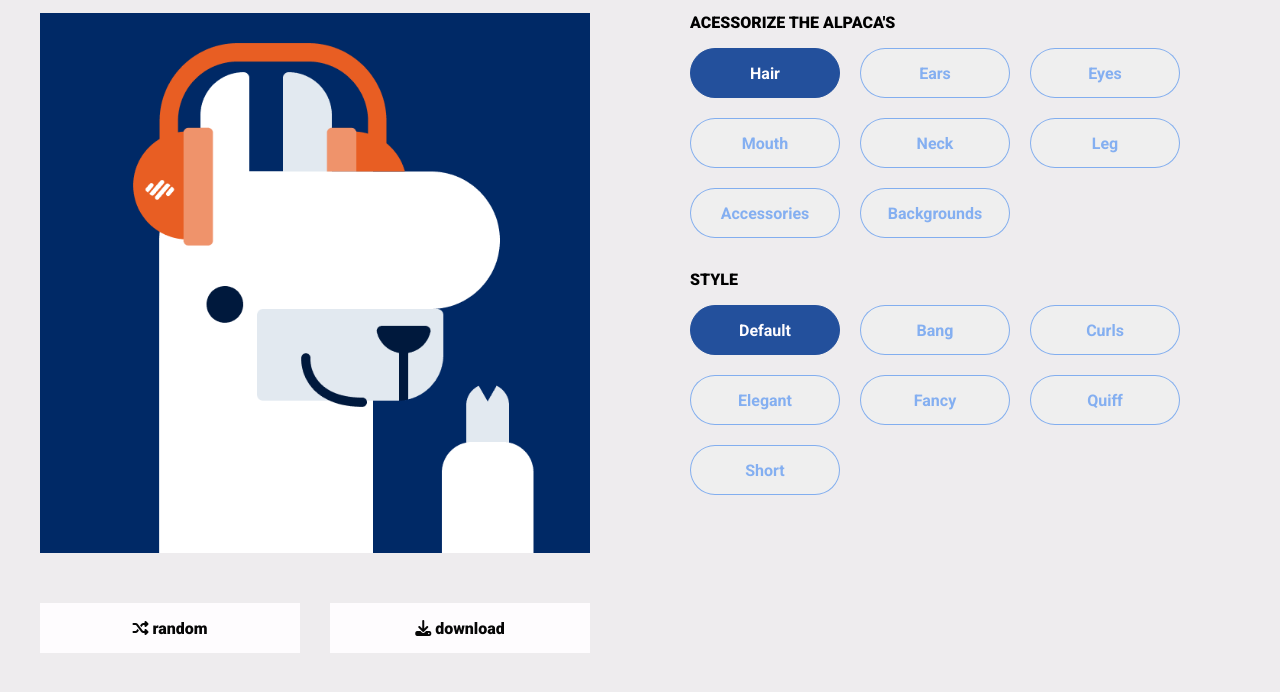
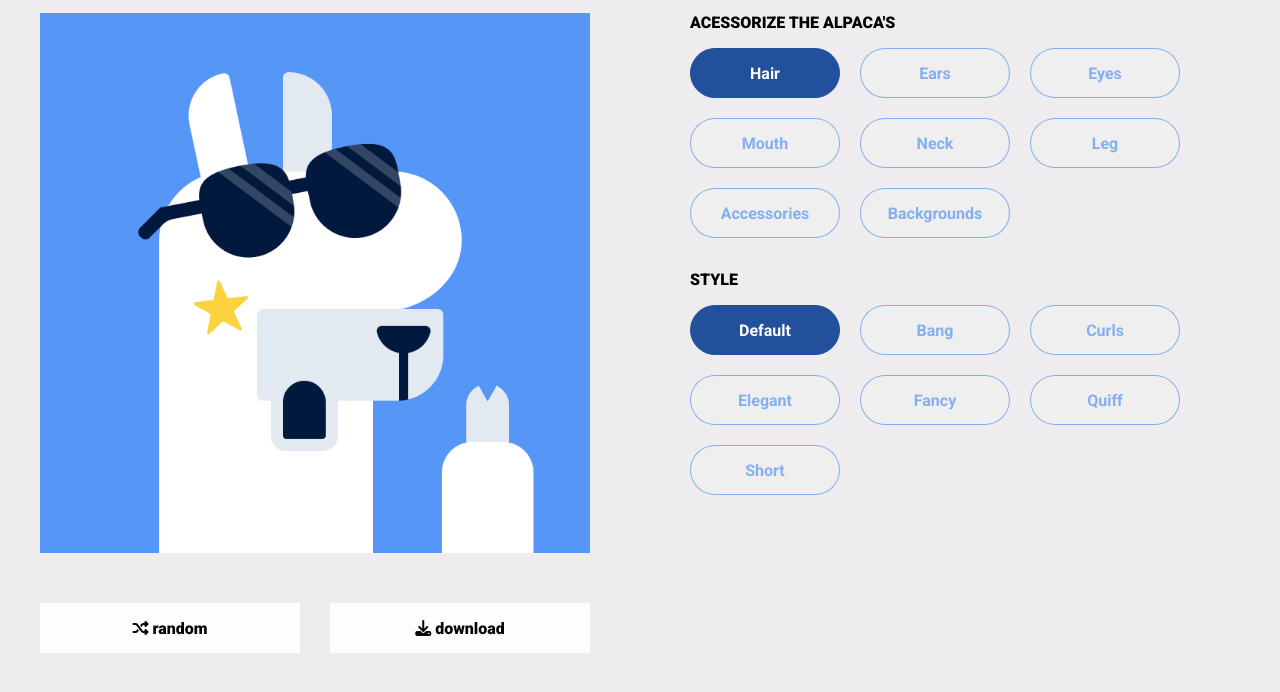
Before and after one commit to renildoJr/Alpaca-Image-Generator, a plain HTML site: page index.html in a window 1280 px wide. Both pictures are taken after a click on the button "random". Shown: the part 76-768 px from the top of the page. Drawn offline with Linux system fonts and the light colour scheme.

Commit message:
Random concluído

```diff
--- a/js/main.js
+++ b/js/main.js
@@ -17,19 +17,17 @@ const AlpacaLists = [
     {id: 3, category: "mouth",  parts: ["default", "astonished", "eating", "laugh", "tongue"]},
 ];
 
-// Criar funcionalidades para renderizar todas as imagens quando alteradas e outra para alterar somente a solicitada
 function generateAlpacaImage() {
     imageContainer.innerHTML = "";
     positions.map((position, index) => {
         if(index == 7) {
-            imageContainer.innerHTML+=`<img class="alpaca-component" src="images/alpaca/nose.png" alt="Alpaca Nose">`;
+            imageContainer.innerHTML+=`<img id="ignore" class="alpaca-component" src="images/alpaca/nose.png" alt="Alpaca Nose">`;
         }
-        imageContainer.innerHTML+=`
-        <img class="alpaca-component" src="images/alpaca/${AlpacaLists[index].category}/${AlpacaLists[index].parts[position]}.png" alt="Alpaca ${AlpacaLists[index].category}">`;
+        imageContainer.innerHTML+=`<img id="${AlpacaLists[index].id}" class="alpaca-component" src="images/alpaca/${AlpacaLists[index].category}/${AlpacaLists[index].parts[position]}.png" alt="Alpaca ${AlpacaLists[index].category}">`;
     });
+
 }
 
-// Init
 function renderAcessorizeButtons() {
     const buttonList = AlpacaLists.map(button => `<button class="btn btn-round" style="order:${button.id}">${button.category}</button>`);
 
@@ -72,12 +70,11 @@ function changeButtonsClass(ButtonClass = "", currentButton = {}, buttonList = [
 btnRandom.addEventListener("click", randomizePositions);
 
 function randomizePositions() {
-    AlpacaLists.forEach((list, index) =>
-    // continuar daqui
-        list.parts
-    )
+    AlpacaLists.forEach((Currentlist, index) => positions[index] = Math.floor(Math.random() * Currentlist.parts.length));
+    generateAlpacaImage();
 }
 
+// Init
 generateAlpacaImage();
 renderAcessorizeButtons();
 renderStyleButtons();
```
Also changed, not shown: index.html (+0 -1 lines).
